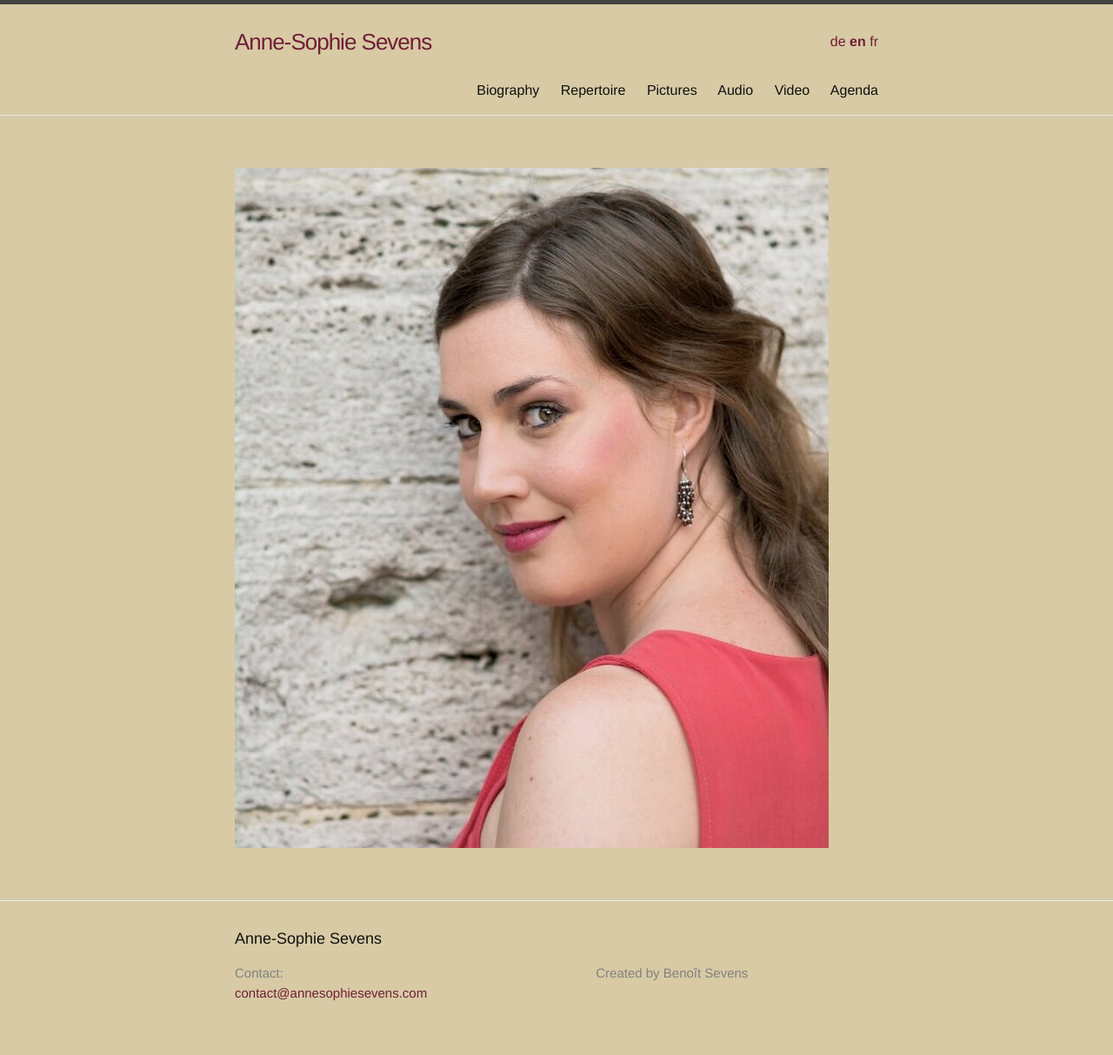
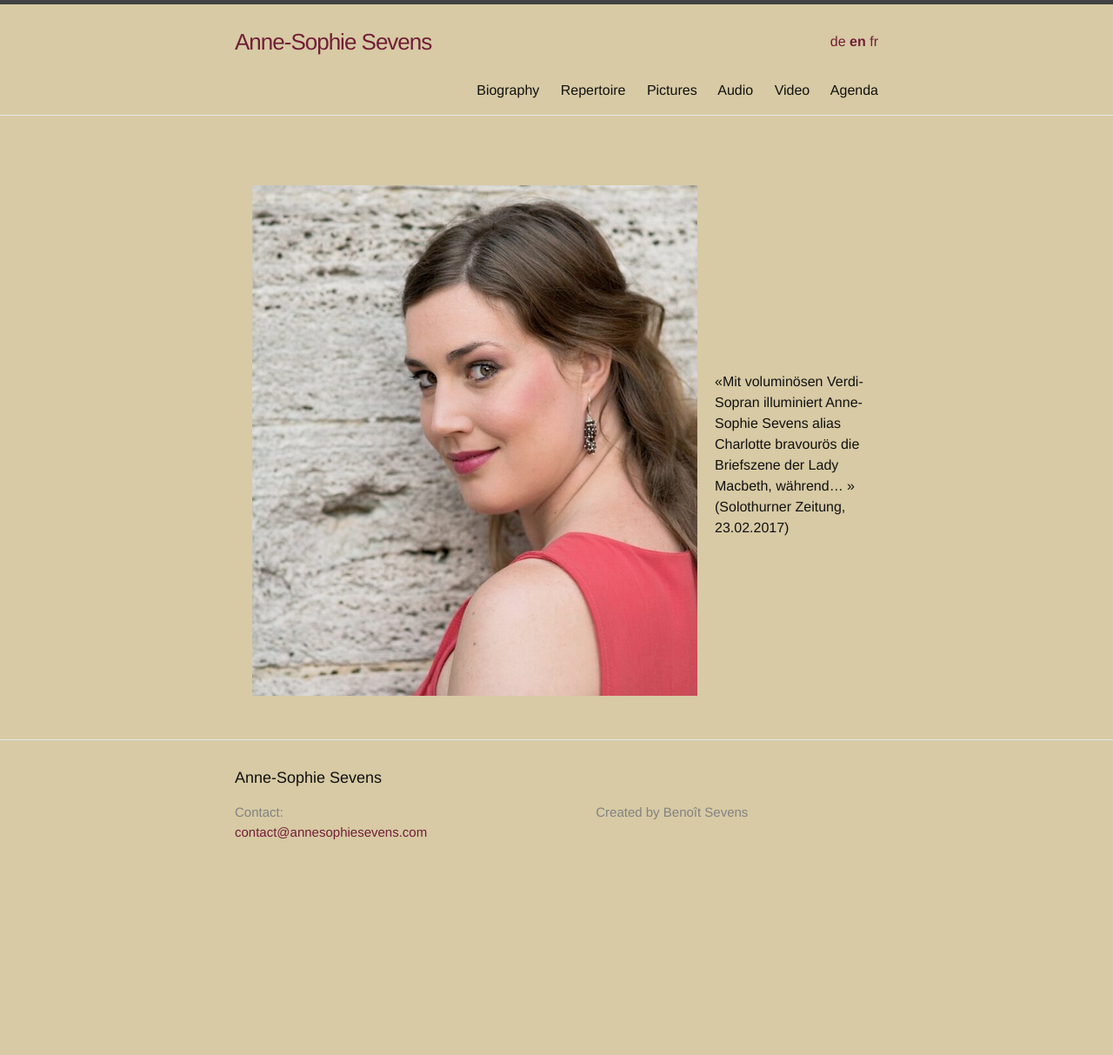
Before and after one commit to annesophie-sevens/annesophie-sevens.github.io, a Jekyll site: the page built from index.md, in a window 1280 px wide. Shown: the whole page at 87% size. Built offline with Jekyll 4.4.1, drawn with Linux system fonts in a browser that asks for light colours; after the commit the page ends 1028 px from its top, so only the background shows below that.

Commit message:
Add quote to homepage

```diff
--- a/index.md
+++ b/index.md
@@ -5,5 +5,18 @@ ref: home
 lang: en
 ---
 
+<img style="float: left; padding: 20px" src="/assets/muurfoto-small.jpg">
 
-![My helpful screenshot]({{ site.baseurl }}/assets/muurfoto.jpg)
+&nbsp;
+
+&nbsp;
+
+&nbsp;
+
+&nbsp;
+
+&nbsp;
+
+&nbsp;
+
+«Mit voluminösen Verdi-Sopran illuminiert Anne-Sophie Sevens alias Charlotte bravourös die Briefszene der Lady Macbeth, während... » (Solothurner Zeitung, 23.02.2017)
```
Also changed, not shown: index-de.md (+15 -1 lines), index-fr.md (+15 -1 lines), assets/muurfoto-small.jpg (added).
